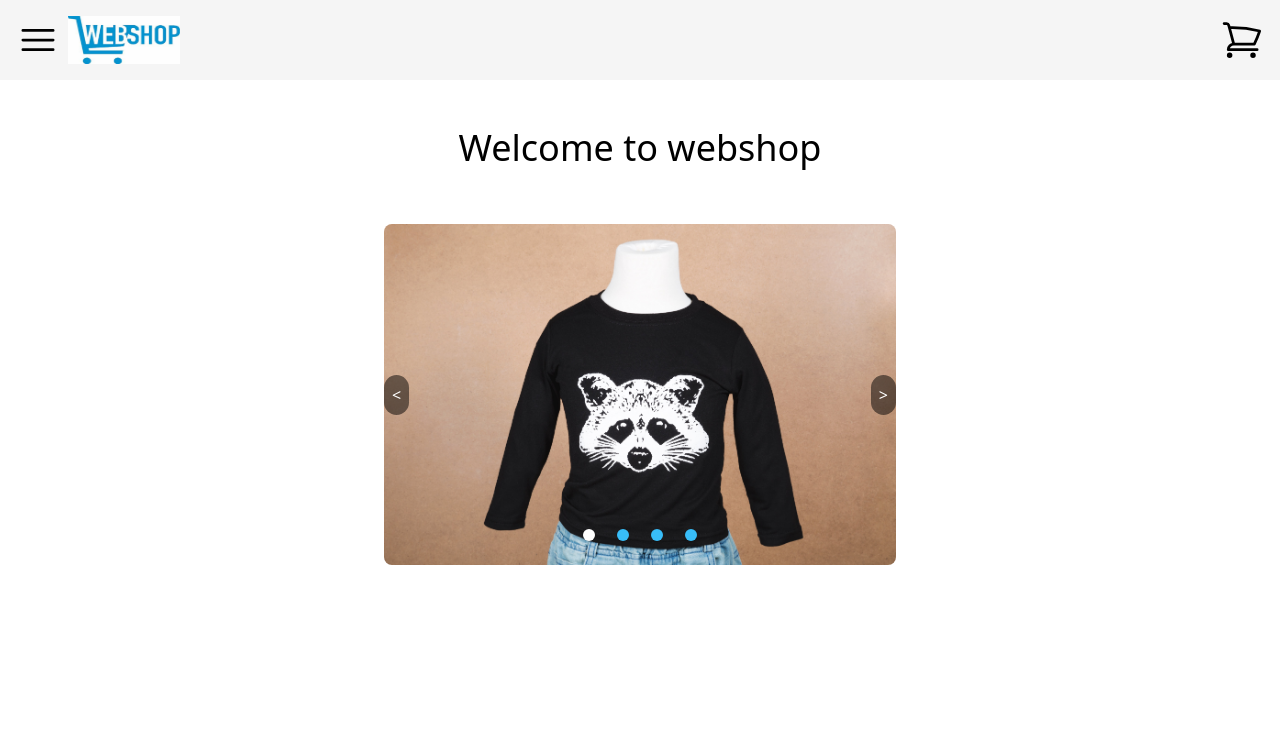
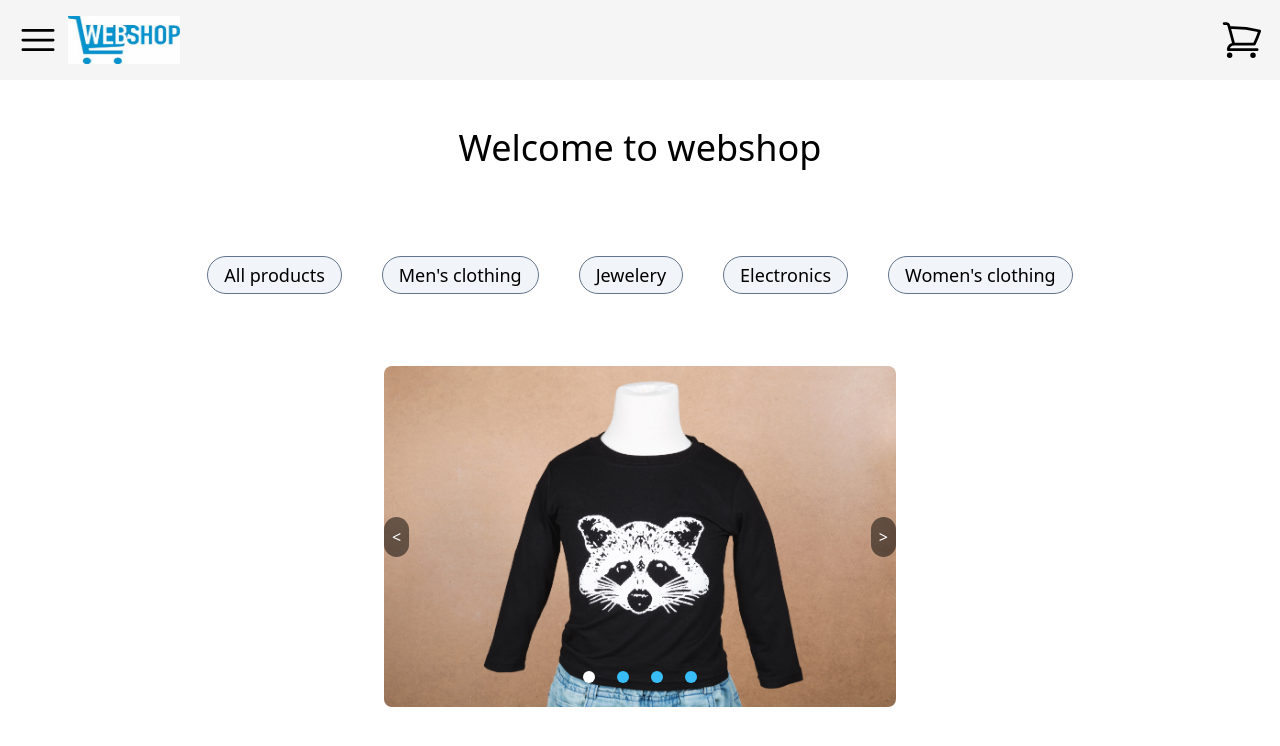
Before and after one commit to MasakiShiraishi/webbShop_next.js, a Next.js app: page / in a window 1280 px wide. Shown: the top 746 px of the page. Built offline with nearby package versions, Linux system fonts and the light colour scheme.

Commit message:
added link tags at home

```diff
--- a/src/app/page.tsx
+++ b/src/app/page.tsx
@@ -1,9 +1,11 @@
+import SearchTag from "./ui/searchTag";
 import Slider from "./ui/slider";
 
 export default function Home() {
   return (
     <>
     <h1 className="text-4xl text-center pt-12 pb-6">Welcome to webshop</h1>
+    <SearchTag/>
     <Slider/>
     </>
   );
--- /dev/null
+++ b/src/app/ui/searchTag.tsx
@@ -0,0 +1,23 @@
+import Link from "next/link";
+
+export default function SearchTag(){
+          return(
+                    <ul className="flex flex-wrap items-center justify-center text-lg my-10 space-x-3 sm:space-x-10 space-y-6">
+                    <Link href="/products">
+                      <li className="border border-slate-500 bg-slate-100 hover:bg-sky-200 rounded-3xl py-1 px-4 mt-6">All products</li>
+                    </Link>
+                    <Link href="/products/mens-clothing">
+                      <li className="border border-slate-500 bg-slate-100 hover:bg-sky-200 rounded-3xl py-1 px-4">Men&apos;s clothing</li>
+                    </Link>
+                    <Link href="/products/jewelery">
+                      <li className="border border-slate-500 bg-slate-100 hover:bg-sky-200 rounded-3xl py-1 px-4">Jewelery</li>
+                    </Link>
+                    <Link href="/products/electronics">
+                      <li className="border border-slate-500 bg-slate-100 hover:bg-sky-200 rounded-3xl py-1 px-4">Electronics</li>
+                    </Link>
+                    <Link href="/products/womens-clothing">
+                      <li className="border border-slate-500 bg-slate-100 hover:bg-sky-200 rounded-3xl py-1 px-4">Women&apos;s clothing</li>
+                    </Link>
+                  </ul>
+          )
+}
```
